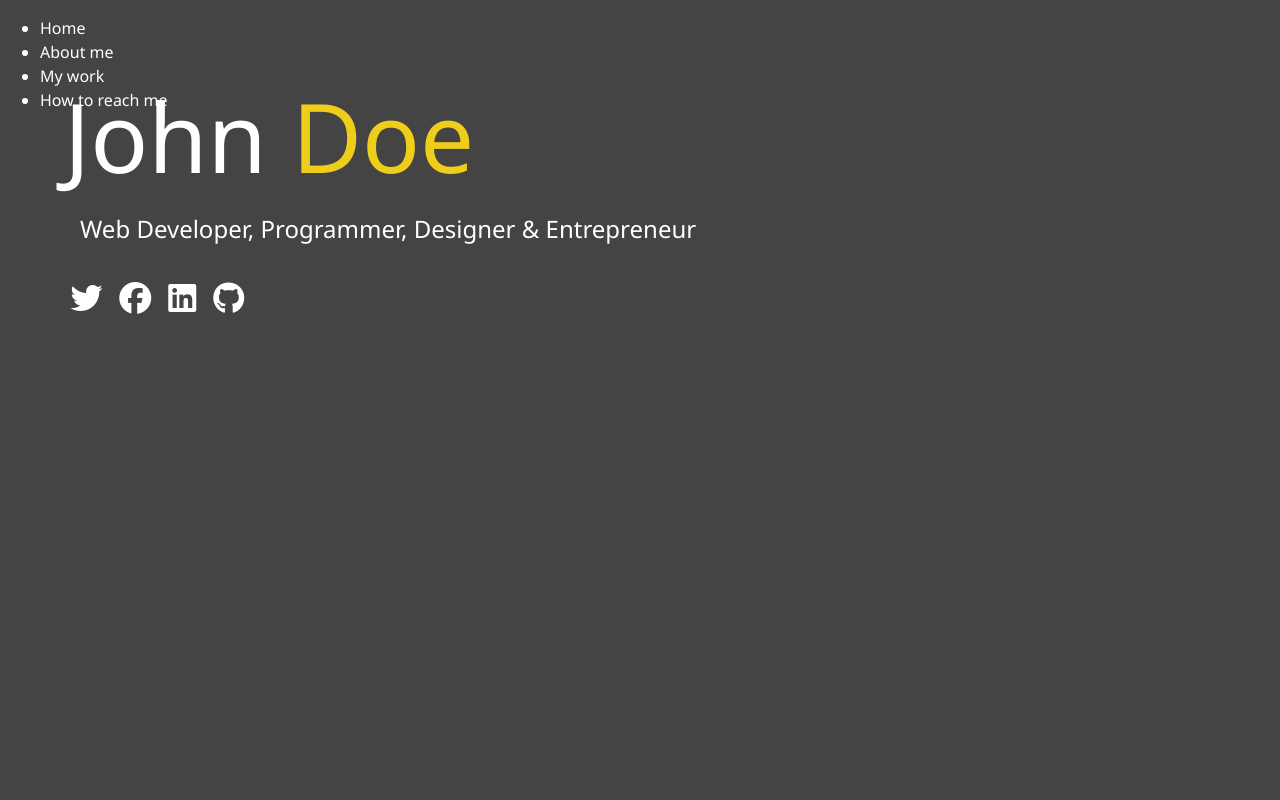
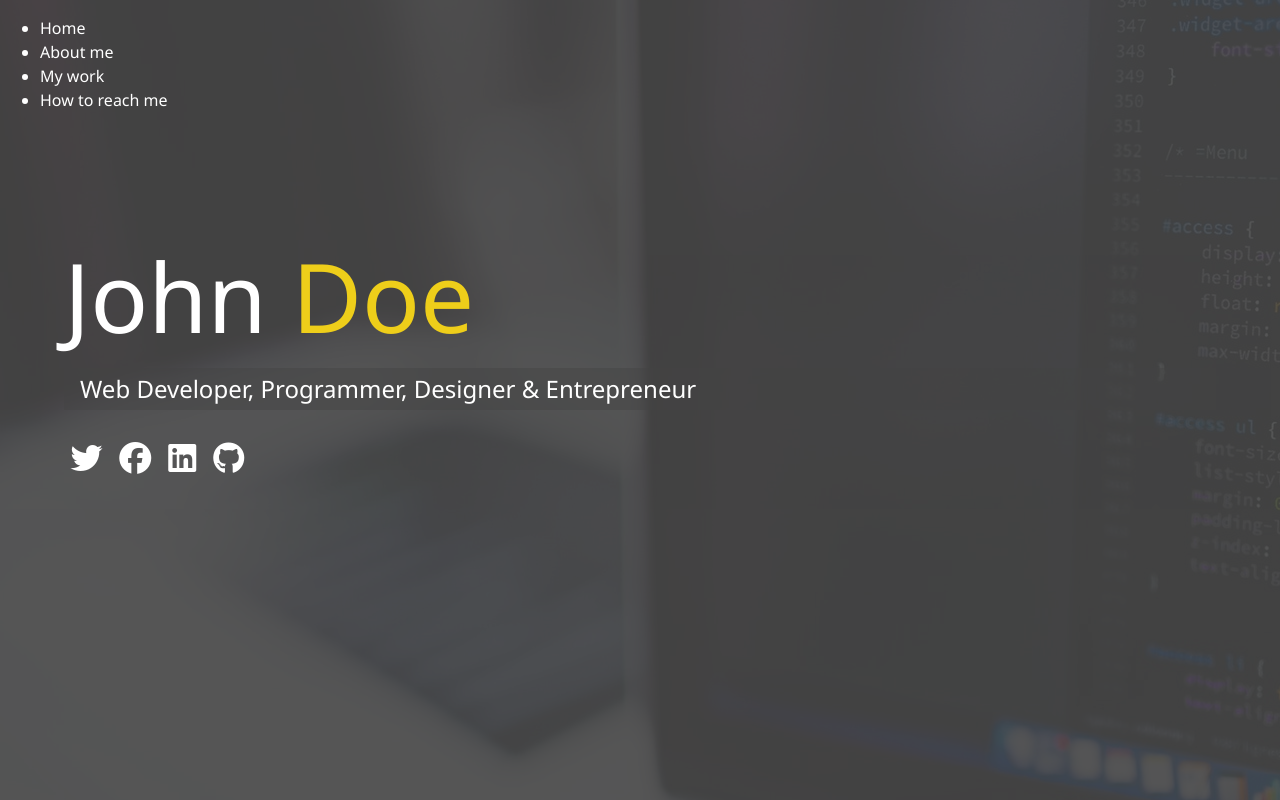
Before and after one commit to Hansk1/responsive_portfolio, a website: page dist/index.html in a window 1280 px wide. Drawn offline with Linux system fonts and the light colour scheme.

Commit message:
Add more styling using sass

```diff
--- /dev/null
+++ b/scss/_config.scss
@@ -0,0 +1,30 @@
+$primary-color: #444;
+$secondary-color: #eece1a;
+$show-home-image: true;
+$home-image: url(../img/background.jpg);
+$background-opacity: 0.9;
+
+@mixin easeOut {
+    transition: all 0.5s ease-out;
+}
+
+@mixin background {
+    @if $show-home-image {
+        &#bg-img {
+            background: $home-image;
+            background-attachment: fixed;
+            block-size: cover;
+
+            &:after {
+                content: '';
+                position: absolute;
+                top: 0;
+                right: 0;
+                width: 100%;
+                height: 100%;
+                z-index: -1;
+                background: rgba($primary-color, $background-opacity);
+            }
+        }
+    }
+}
--- a/scss/main.scss
+++ b/scss/main.scss
@@ -1,11 +1,11 @@
-$primary-color: #444;
-$secondary-color: #eece1a;
+@import 'config';
 
 * {
     box-sizing: border-box;
 }
 
 body {
+    @include background;
     background: $primary-color;
     color: #fff;
     height: 100%;
@@ -59,7 +59,16 @@ main {
 
             &:hover {
                 color: $secondary-color;
+                @include easeOut();
             }
         }
     }
+
+    &#home {
+        overflow: hidden;
+
+        h1 {
+            margin-top: 20vh;
+        }
+    }
 }
```
Also changed, not shown: dist/css/main.css, dist/img/background.jpg (added), dist/img/portrait.jpg (added), dist/img/portrait_small.jpg (added), dist/img/projects/project1.jpg (added), dist/img/projects/project2.jpg (added), dist/img/projects/project3.jpg (added), dist/img/projects/project4.jpg (added), dist/img/projects/project5.jpg (added), dist/index.html.
